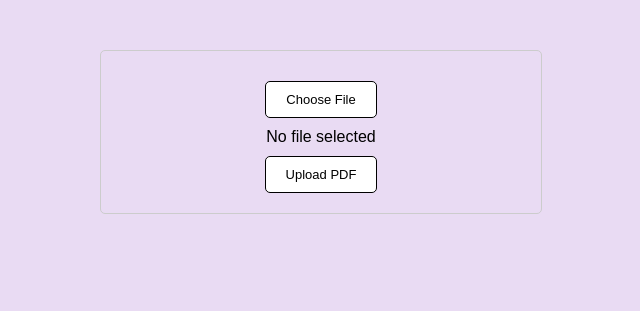
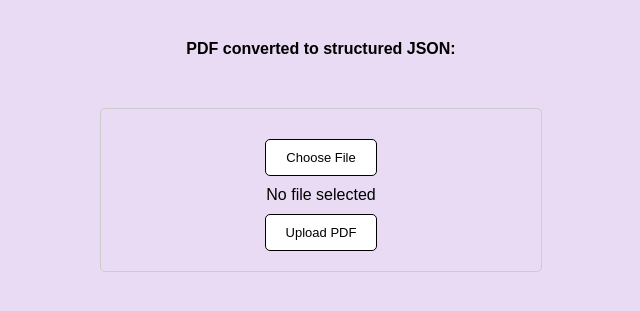
Before and after one commit to justkr/pdf_to_structured_json, a FastAPI app: page / in a window 1280 px wide. Shown: the top 311 px of the page, without its empty margins (319-959 px from the left). Run offline with FastAPI, Linux system fonts and the light colour scheme.

Commit message:
[REFACTOR] Final comments

```diff
--- a/backend/app/main.py
+++ b/backend/app/main.py
@@ -1,38 +1,47 @@
-from fastapi import FastAPI, Request, File, UploadFile, HTTPException
+from fastapi import FastAPI, Request, UploadFile
 from fastapi.templating import Jinja2Templates
 from fastapi.staticfiles import StaticFiles
-from fastapi.responses import FileResponse, HTMLResponse
+from fastapi.responses import HTMLResponse
 from pathlib import Path
 
 import json
 
 from backend.app.functions import pdf_to_structured_json
 
+# Create a FastAPI app instance
 app = FastAPI()
 
+# Configure Jinja2Templates to use templates from the 'frontend/templates' directory
 templates = Jinja2Templates(directory = './frontend/templates')
+# Mount the '/static' route to serve static files from the 'frontend/static' directory
 app.mount('/static', StaticFiles(directory = './frontend/static'), name = 'static')
 
-UPLOAD_DIR = Path() / 'data/input'
+# Define a route to handle file uploads via HTTP POST requests
+
 @app.post('/')
 async def upload_file(request: Request, pdf_name: UploadFile):
 
-
+    # Read the content of the uploaded PDF file
     data = await pdf_name.read()
 
+    # Save the PDF file to the specified upload directory
     with open(f"data/input/{pdf_name.filename}", 'wb') as f:
         f.write(data)
 
+    # Convert the PDF file to structured JSON using the custom function
     list_of_pargraphs = pdf_to_structured_json('data/input', pdf_name.filename)
 
+    # Save the structured JSON to an output file
     with open(f"data/output/{pdf_name.filename.split('.pdf')[0]}.json", 'w') as f:
         json.dump(list_of_pargraphs, f)
 
+    # Convert the structured JSON to a JSON-formatted string
     list_of_pargraphs_jsoned = json.dumps(list_of_pargraphs)
 
+    # Render the 'result.html' template with relevant data
     return templates.TemplateResponse("result.html", {'request' : request, 'filename': pdf_name.filename, 'pdf_jsoned' : list_of_pargraphs_jsoned})
 
-
+# Define a route to handle HTTP GET requests, rendering the 'index.html' template
 @app.get("/", response_class=HTMLResponse)
 async def read_upload(request: Request):
     return templates.TemplateResponse("index.html", {"request": request})
--- a/frontend/templates/index.html
+++ b/frontend/templates/index.html
@@ -8,6 +8,13 @@
     <link rel="icon" type="image/x-icon" href="static/favicon.ico">
 </head>
 <body>
+    <style>
+        h1 {
+            text-align: center;
+            margin-top: 40px;
+        }
+    </style>
+    <h1>PDF converted to structured JSON:</h1>
     <form action="/" method="post" enctype="multipart/form-data">
         <label class="choose-file-btn">Choose File
             <input type="file" name="pdf_name" id="pdfInput" accept="*.pdf" onchange="displayFileName(this)"/>
```
Also changed, not shown: frontend/static/script.js (+9 -3 lines).
